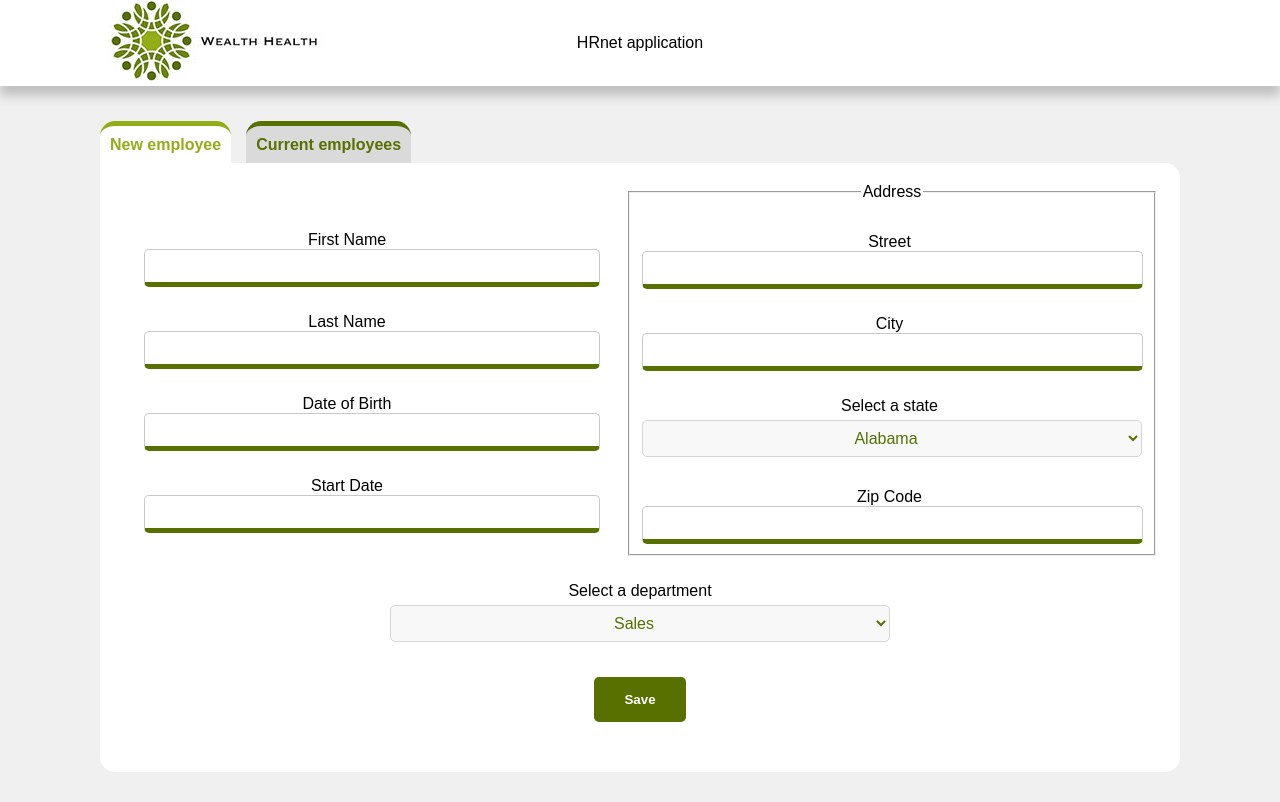
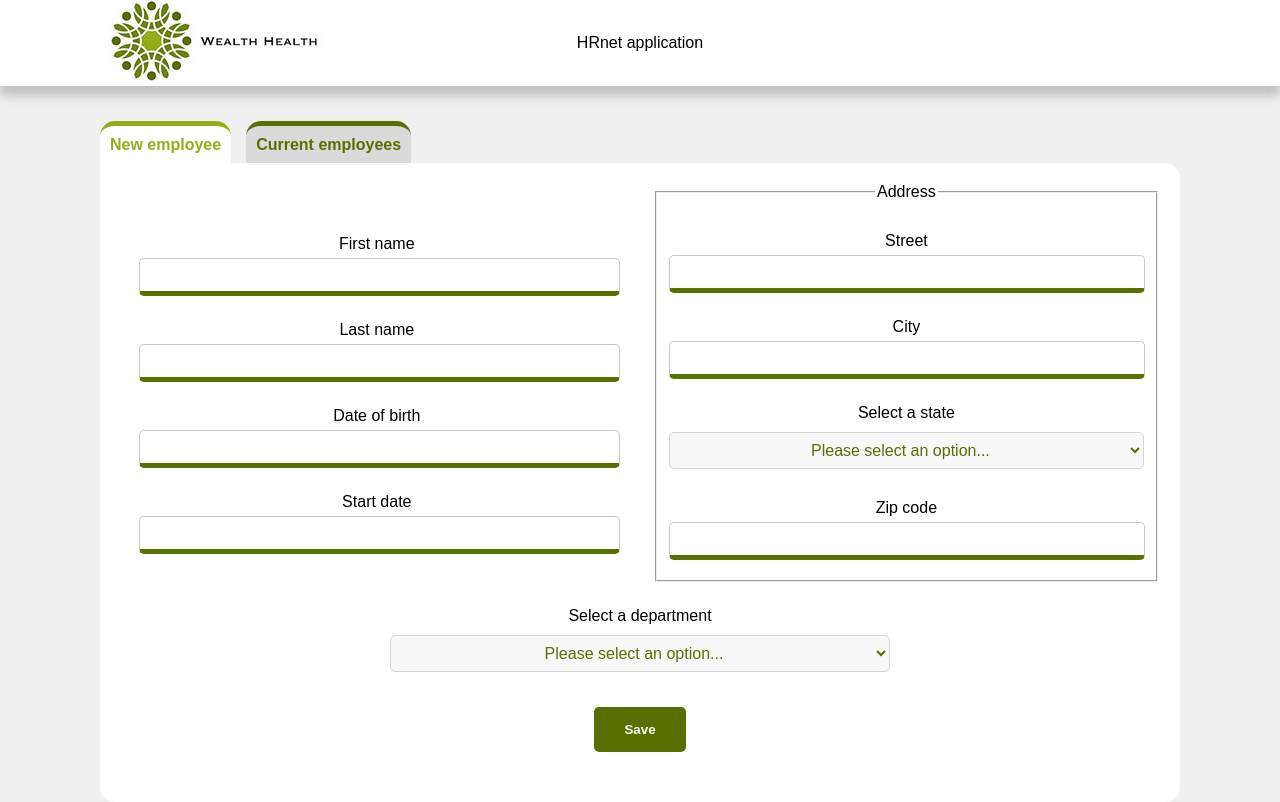
Before and after one commit to Dwain06/P14-appli-hrnet, a React (Create React App) app: page / in a window 1280 px wide. Built offline with nearby package versions, Linux system fonts and the light colour scheme.

Commit message:
add(new employee): add useState store and validation form

```diff
--- a/src/components/selectList/SelectList.jsx
+++ b/src/components/selectList/SelectList.jsx
@@ -3,6 +3,7 @@ import React from "react";
 import "./selectList.css"
 
 const SelectList = ({
+    id = "",
     selectedItem,
     setSelectedItem,
     listName = "list",
@@ -19,13 +20,15 @@ const SelectList = ({
 }) => {
 
     const handleChange = (e) => {
-        setSelectedItem(e.target.value);
+        if (e.target.value === "undefined") setSelectedItem(undefined);
+        else setSelectedItem(e.target.value);
     };
 
     return (
         <>
             <label htmlFor={listName}>{label}</label>
-            <select name={listName} id="select-list" onChange={handleChange}>
+            <select name={listName} className="select-list" id={id} onChange={handleChange}>
+                <option className="select-options" value="undefined">Please select an option...</option>
                 {typeof options[0] === "object" && options.map((option, index) => (
                     <option className="select-options" value={option.value} key={index}>{option.name}</option>
                 ))}
--- a/src/components/selectList/selectList.css
+++ b/src/components/selectList/selectList.css
@@ -1,4 +1,4 @@
-#select-list {
+.select-list {
     width: 100%;
     margin-top: 5px;
     margin-bottom: 5px;
@@ -15,18 +15,18 @@
 
 }
 
-#select-list:focus {
+.select-list:focus {
     outline : 1px solid #577000;
     /* outline : 1px solid rgb(104, 136, 165); */
 
 }
 
-#select-list::-webkit-scrollbar {
+.select-list::-webkit-scrollbar {
 	width: 8px;
     border-radius: 10px;
 	background-color: rgba(61, 151, 88, 0.3);
 }
-#select-list::-webkit-scrollbar-thumb {
+.select-list::-webkit-scrollbar-thumb {
 	border-radius: 10px;
 	background-color: #577000;
 }
--- a/src/pages/index/Index.jsx
+++ b/src/pages/index/Index.jsx
@@ -1,4 +1,4 @@
-import React, { useEffect, useState } from "react";
+import React, { useEffect, useRef, useState } from "react";
 import ConfirmationModal from "../../components/ConfirmationModal";
 
 // Import components
@@ -11,46 +11,160 @@ import { department } from "../../utils/departmentList";
 import Header from "../../components/header/Header";
 
 const Index = () => {
+    // General datas
+    const [employeesList, setEmployeesList] = useState();
+
+    // Components datas
     const [showModal, setShowModal] = useState(false);
-
     const [selectedItemState, setSelectedItemState] = useState();
     const [selectedItemDpt, setSelectedItemDpt] = useState();
 
     useEffect(() => {
         document.title = "HRnet";
+
+        // Get employees from local storage, it could be configured for a future API development
+        const getEmployees = () => {
+            if (localStorage.getItem("employees")) {
+                setEmployeesList(JSON.parse(localStorage.getItem("employees")));
+            } else setEmployeesList([]);
+        };
+        getEmployees();
     }, []);
 
+    useEffect(() => {
+        // Save store on local storage, it could be PUT in a future API development
+        if (employeesList)
+            localStorage.setItem("employees", JSON.stringify(employeesList));
+    }, [employeesList]);
+
+    const inputFirstName = useRef();
+    const inputLastName = useRef();
+    const inputDateOfBirth = useRef();
+    const inputStartDate = useRef();
+    const inputStreet = useRef();
+    const inputCity = useRef();
+    const inputZipCode = useRef();
+
+    const throwInputError = (parentNodeId, message) => {
+        // Checking if error already exist
+        if (document.querySelector("#" + parentNodeId + " + .wrong-login")) {
+            const span = document.querySelector(
+                "#" + parentNodeId + " + .wrong-login"
+            );
+            span.innerText = message;
+        } else {
+            const span = document.createElement("span");
+            span.classList.add("wrong-login");
+            span.innerText = message;
+            const parentNode = document.getElementById(parentNodeId);
+            parentNode.insertAdjacentElement("afterend", span);
+        }
+        document.querySelector("input#" + parentNodeId)?.classList.add("error");
+    };
+
+    const cancelInputError = (parentNodeId) => {
+        const span = document.querySelector(
+            "#" + parentNodeId + " + .wrong-login"
+        );
+        if (span) span.innerText = "";
+    };
+
+    const removeError = (e) => {
+        e.target.classList.remove("error");
+    };
+
+    // Verifying form inputs
     const handleSubmit = (e) => {
         e.preventDefault();
+
+        const newEmployee = {
+            firstName: undefined,
+            lastName: undefined,
+            dateOfBirth: undefined,
+            startDate: undefined,
+            street: undefined,
+            city: undefined,
+            state: undefined,
+            zipCode: undefined,
+            department: undefined,
+        };
+
+        if (inputFirstName.current.value.trim().length > 2) {
+            cancelInputError("firstName");
+            newEmployee.firstName = inputFirstName.current.value;
+        } else {
+            throwInputError(
+                "firstName",
+                "First name must contain at least 3 characters"
+            );
+        }
+        if (inputLastName.current.value.trim().length > 2) {
+            cancelInputError("lastName");
+            newEmployee.lastName = inputLastName.current.value;
+        } else {
+            throwInputError(
+                "lastName",
+                "Last name must contain at least 3 characters"
+            );
+        }
+        if (inputDateOfBirth.current.value) {
+            cancelInputError("dateOfBirth");
+            newEmployee.dateOfBirth = inputDateOfBirth.current.value;
+        } else {
+            throwInputError("dateOfBirth", "err");
+        }
+        if (inputStartDate.current.value) {
+            cancelInputError("startDate");
+            newEmployee.startDate = inputStartDate.current.value;
+        } else {
+            throwInputError("startDate", "err");
+        }
+        if (inputStreet.current.value) {
+            cancelInputError("street");
+            newEmployee.street = inputStreet.current.value;
+        } else {
+            throwInputError("street", "err");
+        }
+        if (inputCity.current.value) {
+            cancelInputError("city");
+            newEmployee.city = inputCity.current.value;
+        } else {
+            throwInputError("city", "err");
+        }
+        if (selectedItemState) {
+            cancelInputError("state");
+            newEmployee.state = selectedItemState;
+        } else {
+            throwInputError("state", "Please select a state");
+        }
+        if (inputZipCode.current.value) {
+            cancelInputError("zipCode");
+            newEmployee.zipCode = inputZipCode.current.value;
+        } else {
+            throwInputError("zipCode", "err");
+        }
+        if (selectedItemDpt) {
+            cancelInputError("department");
+            newEmployee.department = selectedItemDpt;
+        } else {
+            throwInputError("department", "Please select a department");
+        }
+
+        if (
+            newEmployee.firstName &&
+            newEmployee.lastName &&
+            newEmployee.dateOfBirth &&
+            newEmployee.startDate &&
+            newEmployee.city &&
+            newEmployee.state &&
+            newEmployee.zipCode &&
+            newEmployee.department
+        ) {
+            setEmployeesList([...employeesList, newEmployee]);
+            document.querySelector("#new-employee").reset();
             setShowModal(true);
         }
-
-    function saveEmployee() {
-        const firstName = document.getElementById("first-name");
-        const lastName = document.getElementById("last-name");
-        const dateOfBirth = document.getElementById("date-of-birth");
-        const startDate = document.getElementById("start-date");
-        const department = document.getElementById("department");
-        const street = document.getElementById("street");
-        const city = document.getElementById("city");
-        const state = document.getElementById("state");
-        const zipCode = document.getElementById("zip-code");
-
-        const employees = JSON.parse(localStorage.getItem("employees")) || [];
-        const employee = {
-            firstName: firstName.value,
-            lastName: lastName.value,
-            dateOfBirth: dateOfBirth.value,
-            startDate: startDate.value,
-            department: department.value,
-            street: street.value,
-            city: city.value,
-            state: state.value,
-            zipCode: zipCode.value,
     };
-        employees.push(employee);
-        localStorage.setItem("employees", JSON.stringify(employees));
-    }
 
     return (
         <>
@@ -58,49 +172,112 @@ const Index = () => {
             <MainNav />
             <div className="index">
                 <div className="index--container">
-
-                    <form onSubmit={(e) => handleSubmit(e)} id="new-employee">
+                    <form
+                        onSubmit={(e) => handleSubmit(e)}
+                        id="new-employee"
+                        autoComplete="off"
+                    >
                         <div className="new-employee--container">
                             <div className="new-employee--infos">
-                                <label htmlFor="first-name">First Name</label>
-                                <input type="text" id="first-name" />
-                                <label htmlFor="last-name">Last Name</label>
-                                <input type="text" id="last-name" />
-                                <label htmlFor="date-of-birth">Date of Birth</label>
-                                <input id="date-of-birth" type="text" />
-                                <label htmlFor="start-date">Start Date</label>
-                                <input id="start-date" type="text" />
+                                <div className="input-wrapper">
+                                    <label htmlFor="firstName">
+                                        First name
+                                    </label>
+                                    <input
+                                        type="text"
+                                        id="firstName"
+                                        ref={inputFirstName}
+                                        onChange={(e) => removeError(e)}
+                                    />
+                                </div>
+                                <div className="input-wrapper">
+                                    <label htmlFor="lastName">Last name</label>
+                                    <input
+                                        type="text"
+                                        id="lastName"
+                                        ref={inputLastName}
+                                        onChange={(e) => removeError(e)}
+                                    />
+                                </div>
+                                <div className="input-wrapper">
+                                    <label htmlFor="dateOfBirth">
+                                        Date of birth
+                                    </label>
+                                    <input
+                                        type="text"
+                                        id="dateOfBirth"
+                                        ref={inputDateOfBirth}
+                                        onChange={(e) => removeError(e)}
+                                    />
+                                </div>
+                                <div className="input-wrapper">
+                                    <label htmlFor="startDate">
+                                        Start date
+                                    </label>
+                                    <input
+                                        type="text"
+                                        id="startDate"
+                                        ref={inputStartDate}
+                                        onChange={(e) => removeError(e)}
+                                    />
+                                </div>
                             </div>
 
                             <fieldset className="new-employee--address">
                                 <legend>Address</legend>
+                                <div className="input-wrapper">
                                     <label htmlFor="street">Street</label>
-                                <input id="street" type="text" />
+                                    <input
+                                        type="text"
+                                        id="street"
+                                        ref={inputStreet}
+                                        onChange={(e) => removeError(e)}
+                                    />
+                                </div>
+                                <div className="input-wrapper">
                                     <label htmlFor="city">City</label>
-                                <input id="city" type="text" />
+                                    <input
+                                        type="text"
+                                        id="city"
+                                        ref={inputCity}
+                                        onChange={(e) => removeError(e)}
+                                    />
+                                </div>
+                                <div className="input-wrapper">
                                     <SelectList
+                                        id="state"
                                         selectedItem={selectedItemState}
                                         setSelectedItem={setSelectedItemState}
                                         options={states}
                                         label={"Select a state"}
                                     />
-                                <label htmlFor="zip-code">Zip Code</label>
-                                <input id="zip-code" type="number" />
+                                </div>
+                                <div className="input-wrapper">
+                                    <label htmlFor="zipCode">Zip code</label>
+                                    <input
+                                        type="number"
+                                        id="zipCode"
+                                        ref={inputZipCode}
+                                        onChange={(e) => removeError(e)}
+                                    />
+                                </div>
                             </fieldset>
                         </div>
 
                         <div className="new-employee--dpt">
+                            <div className="input-wrapper">
                                 <SelectList
+                                    id="department"
                                     selectedItem={selectedItemDpt}
                                     setSelectedItem={setSelectedItemDpt}
                                     options={department}
                                     label={"Select a department"}
                                 />
                             </div>
+                        </div>
 
                         <button type="submit">Save</button>
                     </form>
-
                 </div>
                 <ConfirmationModal
                     showModal={showModal}
--- a/src/pages/index/_index.scss
+++ b/src/pages/index/_index.scss
@@ -16,6 +16,8 @@ input {
     border-bottom: 5px solid $color-primary-dark;
     outline: none;
     transition: .5s;
+    text-align: center;
+    font-size: 18px;
     &:focus {
         border-bottom: 5px solid $color-primary-light;
         outline: none;
@@ -24,7 +26,7 @@ input {
 
 label {
     padding-top: 10px;
-    margin-bottom: 0;
+    margin: 15px auto 5px auto;
     text-align: center;
 }
 
@@ -37,6 +39,7 @@ label {
 
 .new-employee--container {
     display: flex;
+    gap: 1.5vw;
     justify-content: space-around;
     align-items: center;
     & > * {
@@ -46,14 +49,16 @@ label {
 
 .new-employee--infos {
     max-width: 500px;
+    padding: 1.5vw;
 
     input, label {
-        width: 90%;
+        width: 100%;
     }
 }
 
 .new-employee--address {
     max-width: 500px;
+    padding-bottom: 20px;
 
     input, label {
         width: 99%;
@@ -80,3 +85,21 @@ button[type=submit] {
         background: $color-primary-light;
     }
 }
+
+
+.input-wrapper {
+    position: relative;
+}
+
+.wrong-login{
+    color: red;
+    position: absolute;
+    bottom: -15px;
+    font-size: 12px;
+    display: block;
+    margin-left: 2px;
+}
+
+.error {
+    color: red;
+}
```
Lines whose indentation alone changed are shown as unchanged.
